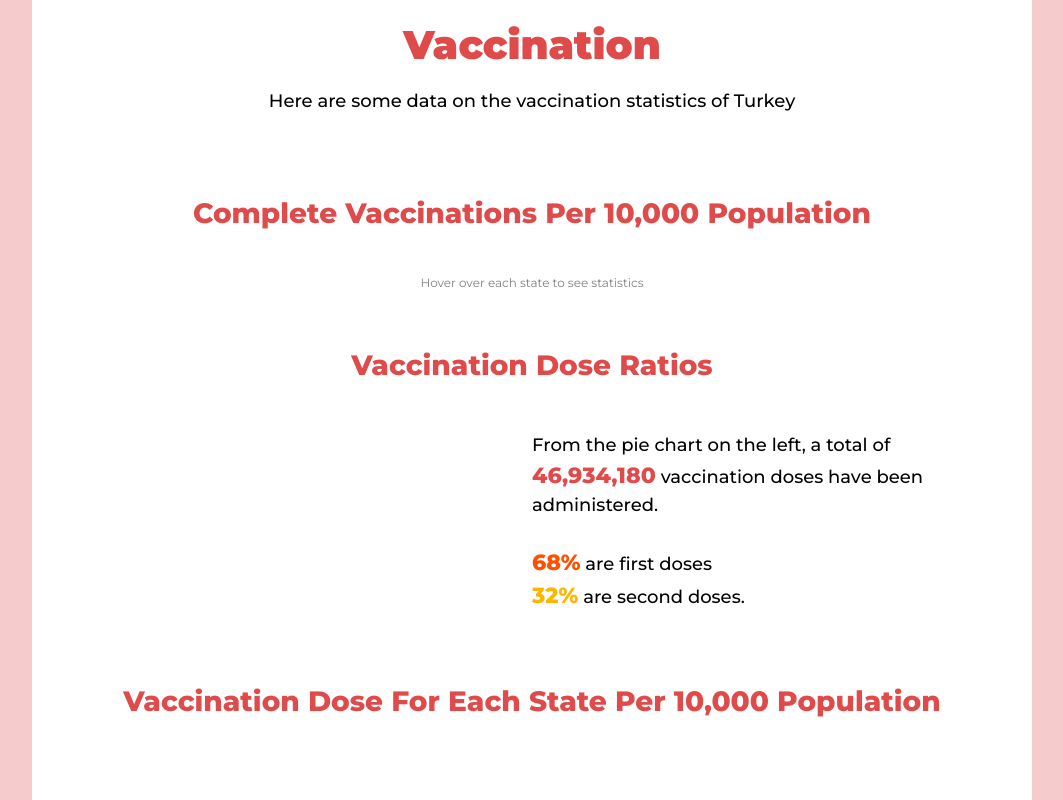
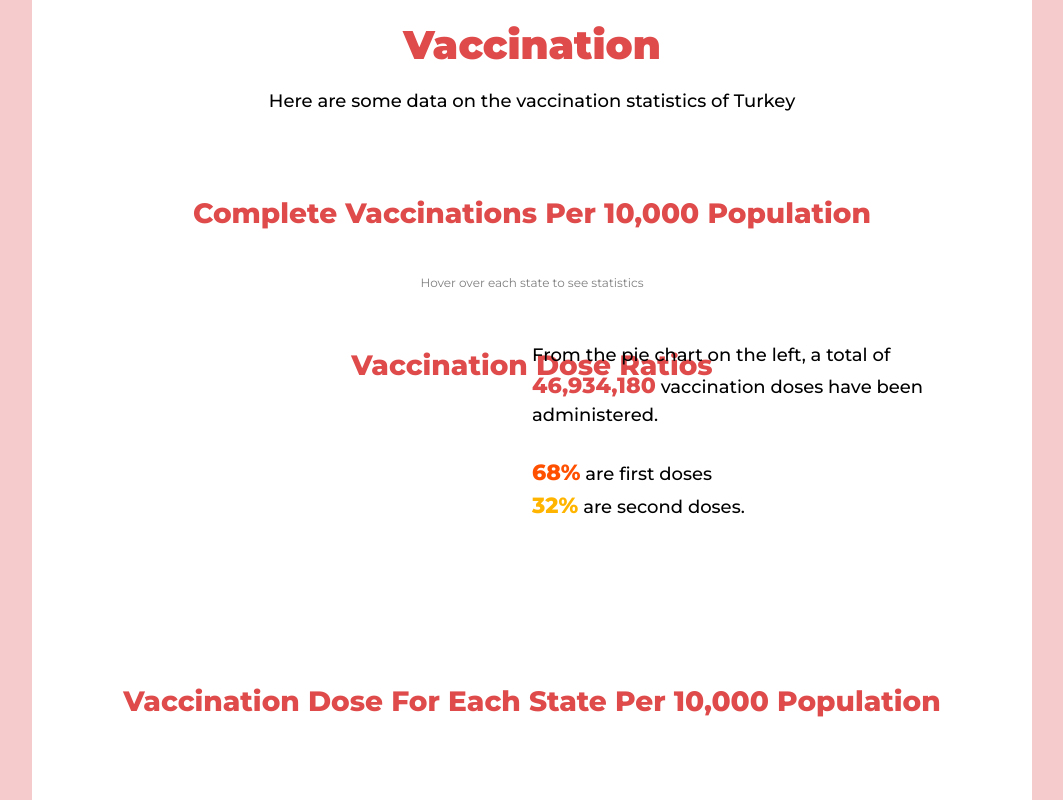
Before and after one commit to zcha0016/3179, a plain HTML site: page index.html in a window 1280 px wide. Shown: the part 946-1746 px from the top of the page, without its empty margins (108-1171 px from the left). Drawn offline with nearby package versions, Linux system fonts and the light colour scheme; a script that the page names is missing.

Commit message:
Update index.html

```diff
--- a/index.html
+++ b/index.html
@@ -171,7 +171,7 @@
         <div id="vis4" class="vis-container"></div>
       </div>
       <div class="pure-u-1-2">
-        <p style="color: black; font-weight: 500;text-align: left; vertical-align: middle;">
+        <p style="color: black; font-weight: 500;text-align: left; top: 50%; transform: translateY(-50%);">
           From the pie chart on the left, a total of <span style="color: #df4a4a; font-weight: 700; font-size: 22px">46,934,180</span>
           vaccination doses have been administered.
           <br/>
```
